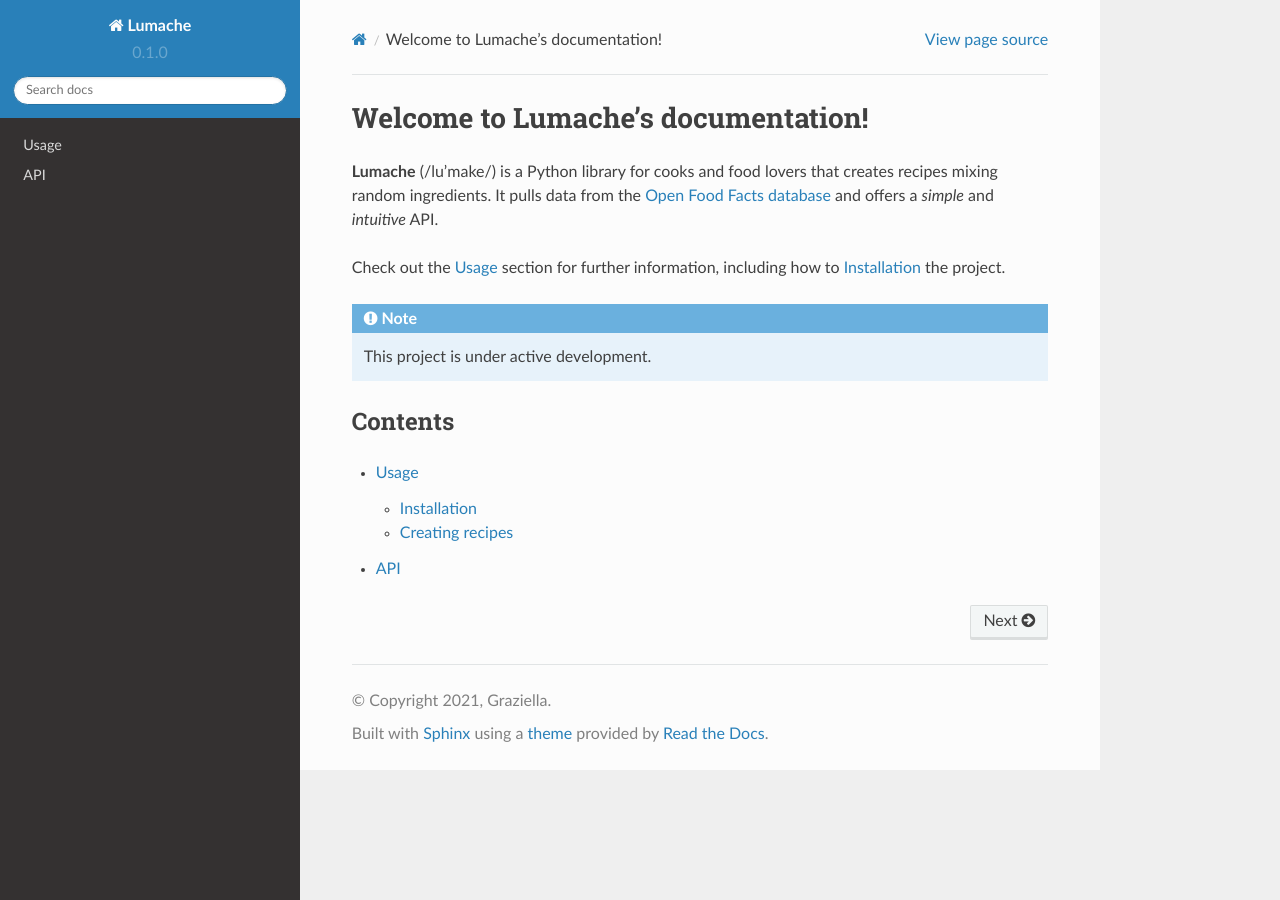
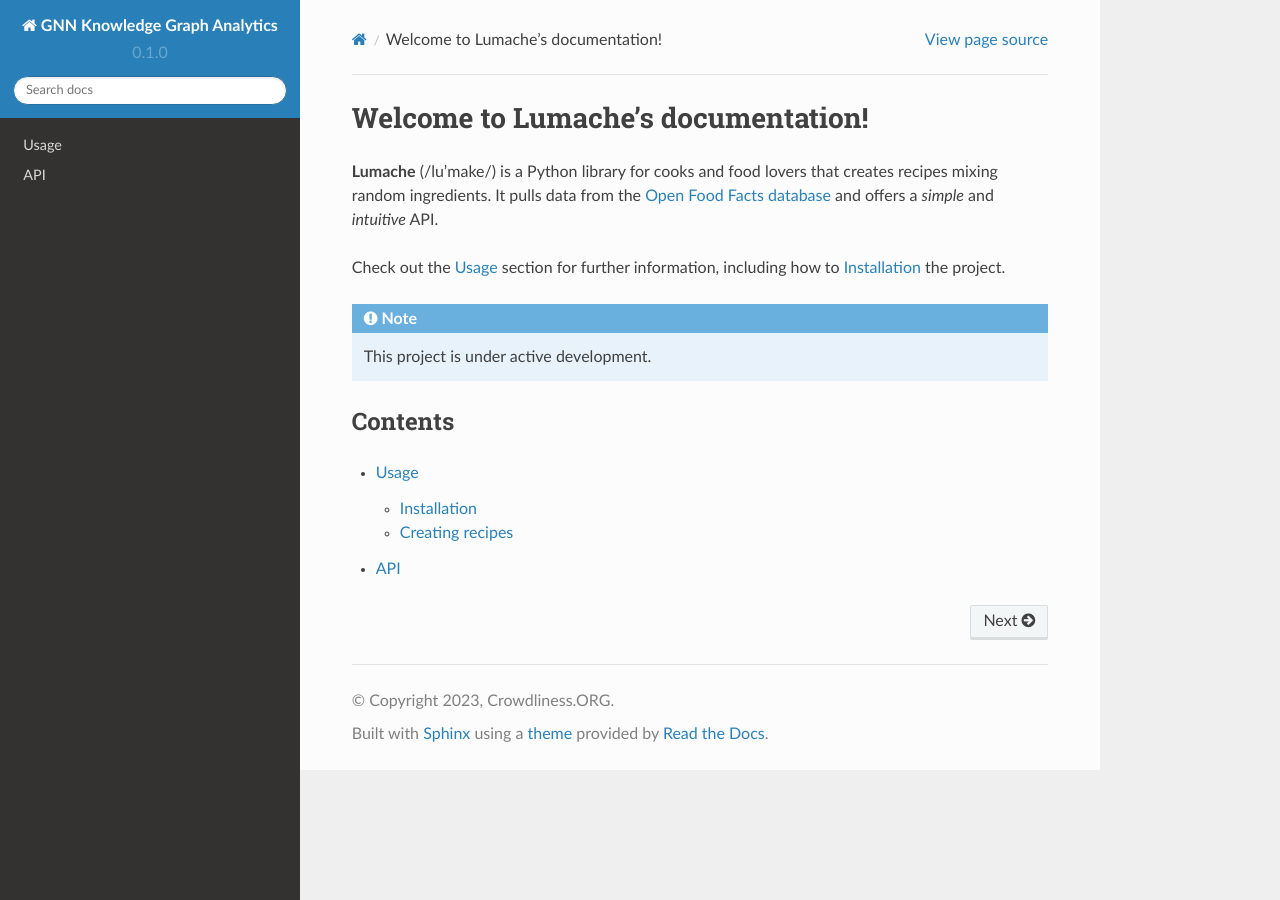
Before and after one commit to Crowdliness/GNNgraph, a Sphinx documentation site: the page built from docs/source/index.rst, in a window 1280 px wide. Built offline with Sphinx 7.4.7 and the Read the Docs theme 2.0.0, drawn with Linux system fonts in a browser that asks for light colours.

Commit message:
Update conf.py

```diff
--- a/docs/source/conf.py
+++ b/docs/source/conf.py
@@ -2,9 +2,9 @@
 
 # -- Project information
 
-project = 'Lumache'
-copyright = '2021, Graziella'
-author = 'Graziella'
+project = 'GNN Knowledge Graph Analytics'
+copyright = '2023, Crowdliness.ORG'
+author = 'Crowdliness.ORG'
 
 release = '0.1'
 version = '0.1.0'
```
